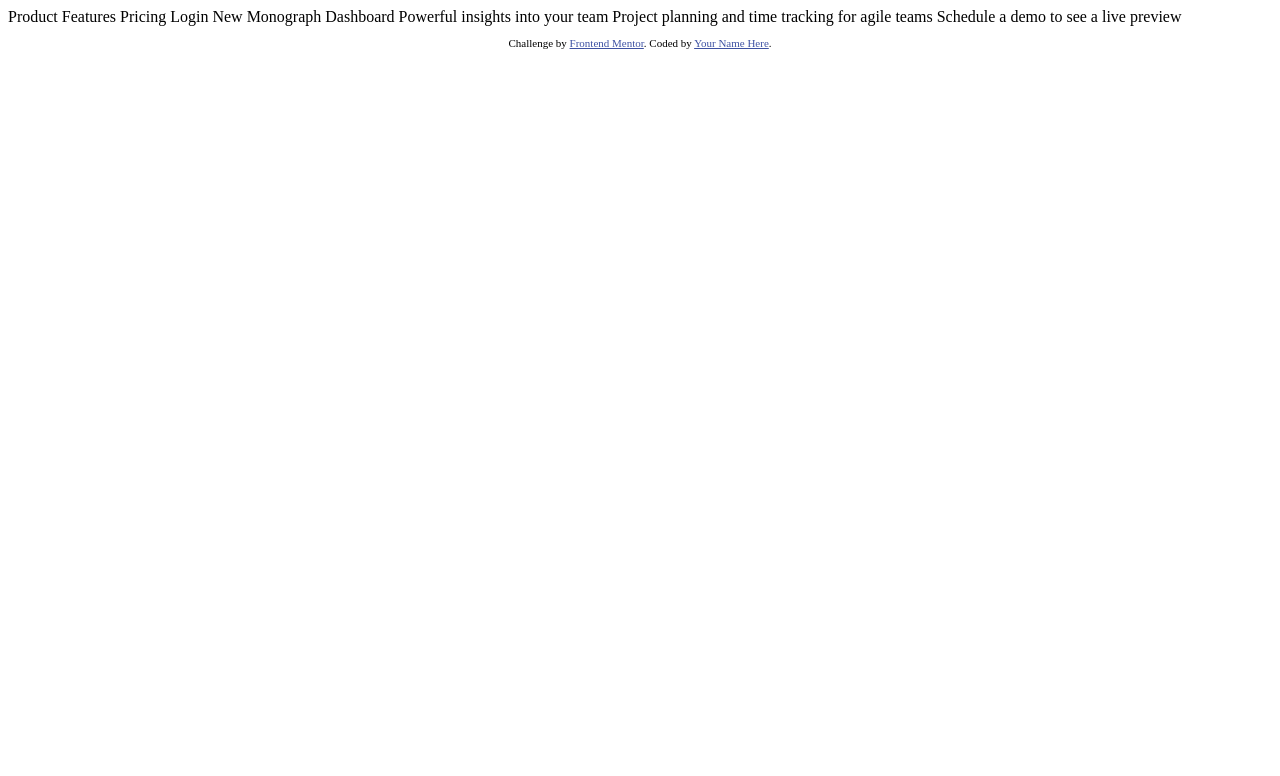
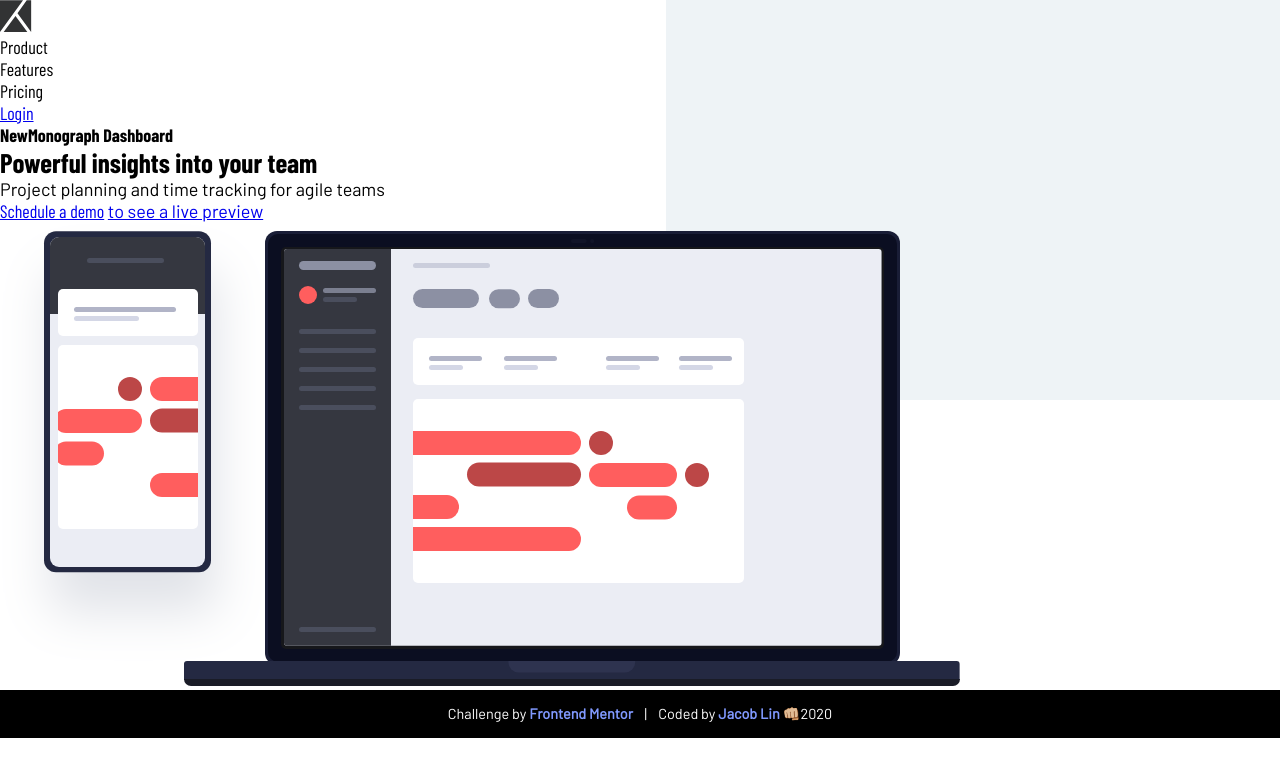
Before and after one commit to jacoblindev/FM-project-tracking-intro-component, a plain HTML site: page index.html in a window 1280 px wide. Drawn offline with nearby package versions, Linux system fonts and the light colour scheme.

Commit message:
Structure Done!
Structure the HTML & a bit CSS!!
Did the body bg-color patch with the ::after!!

```diff
--- a/index.html
+++ b/index.html
@@ -1,39 +1,51 @@
 <!DOCTYPE html>
 <html lang="en">
+
 <head>
   <meta charset="UTF-8">
-  <meta name="viewport" content="width=device-width, initial-scale=1.0"> <!-- displays site properly based on user's device -->
+  <meta name="viewport" content="width=device-width, initial-scale=1.0">
+  <!-- displays site properly based on user's device -->
 
   <link rel="icon" type="image/png" sizes="32x32" href="./images/favicon-32x32.png">
 
-  <title>Frontend Mentor | Project tracking intro component</title>
+  <title>FM | Project tracking intro component</title>
 
-  <!-- Feel free to remove these styles or customise in your own stylesheet 👍 -->
-  <style>
-    .attribution { font-size: 11px; text-align: center; }
-    .attribution a { color: hsl(228, 45%, 44%); }
-  </style>
+  <link rel="stylesheet" href="style.css">
 </head>
+
 <body>
-  Product
-  Features
-  Pricing
-  Login
 
-  New
-  Monograph Dashboard
+  <header>
+    <img src="./images/logo.svg" alt="Logo">
+    <nav>
+      <ul>
+        <li>Product</li>
+        <li>Features</li>
+        <li>Pricing</li>
+      </ul>
+      <a href="http://" target="_blank" rel="noopener noreferrer">Login</a>
+    </nav>
+  </header>
 
-  Powerful insights into your team
-  Project planning and time tracking for agile teams
-
-  Schedule a demo
-  to see a live preview
+  <main>
+    <section id="hero">
+      <h4><span>New</span>Monograph Dashboard</h4>
+      <h1>Powerful insights into your team</h1>
+      <p>Project planning and time tracking for agile teams</p>
+      <a href="http://" class="CTA">Schedule a demo</a>
+      <a href="http://" target="_blank" rel="noopener noreferrer">to see a live preview</a>
+    </section>
+    <section id="hero-img">
+      <img src="./images/illustration-devices.svg" alt="Devices">
+    </section>
+  </main>
 
   <footer>
     <p class="attribution">
-      Challenge by <a href="https://www.frontendmentor.io?ref=challenge" target="_blank">Frontend Mentor</a>.
-      Coded by <a href="#">Your Name Here</a>.
+      Challenge by <a href="https://www.frontendmentor.io?ref=challenge" target="_blank">Frontend Mentor</a>&nbsp;&nbsp;&nbsp; | &nbsp;&nbsp;&nbsp;Coded by
+      <a href="https://github.com/jacoblindev" target="_blank">Jacob Lin</a> 👊🏼2020
     </p>
   </footer>
 </body>
+
 </html>
--- a/style.css
+++ b/style.css
@@ -22,7 +22,44 @@
     font-family: "Barlow", sans-serif;
 }
 
+body::after {
+    content: "";
+    display: block;
+    position: absolute;
+    top: 0;
+    right: 0;
+    width: 48vw;
+    height: 50vh;
+    background-color: var(--Light-Grayish-Blue);
+    border-radius: 0 0 0 80px;
+    z-index: -1;
+}
+
 h1, h2, h3, h4, h5, h6,
 .CTA, Nav {
     font-family: "Barlow Condensed", sans-serif;
 }
+
+
+
+/* Footer Section */
+footer {
+    background-color: #000;
+    height: 6vh;
+}
+
+.attribution {
+    font-size: 0.8rem;
+    text-align: center;
+    color: white;
+    line-height: 6vh;
+}
+
+.attribution a {
+    color: hsl(228, 100%, 75%);
+    text-decoration: none;
+    font-weight: 700;
+}
+
+/* Mobile Version */
+@media screen and (max-width: 375px){}
```
